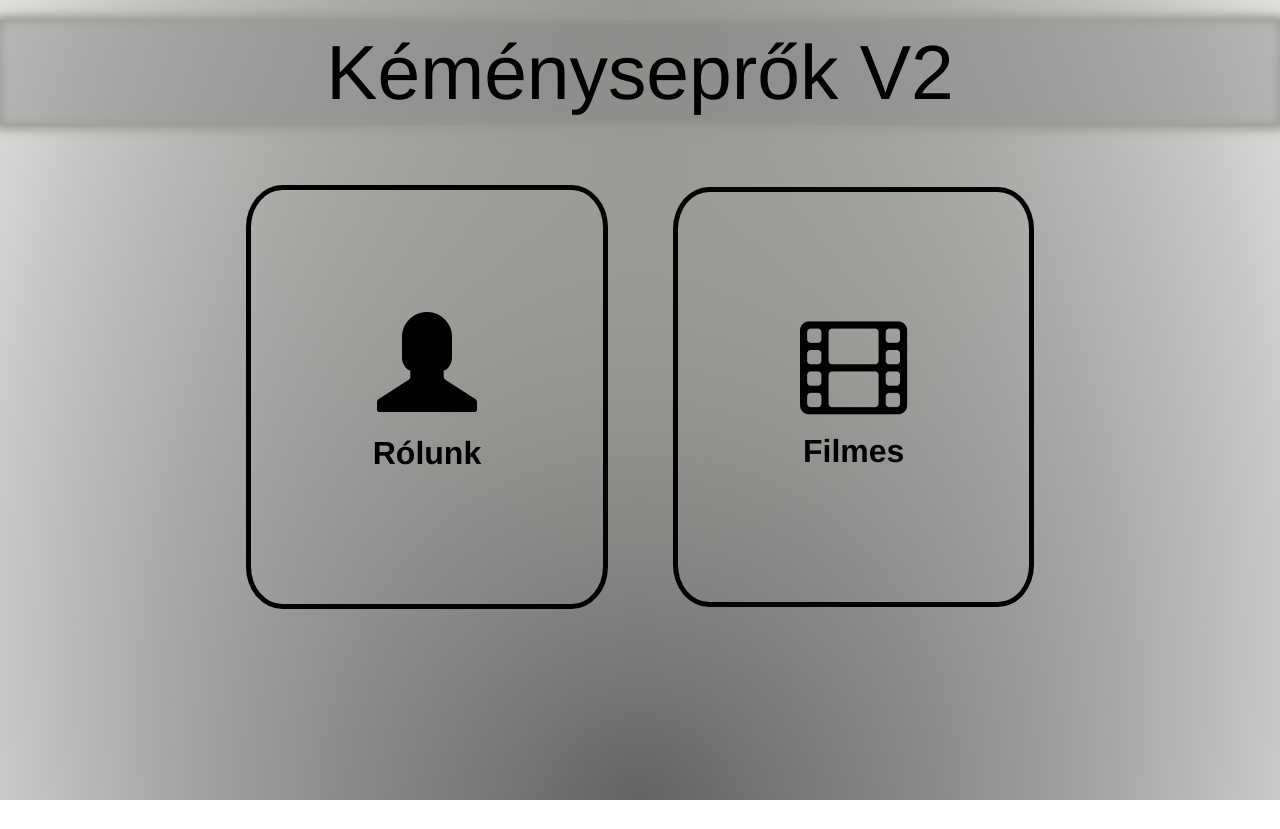
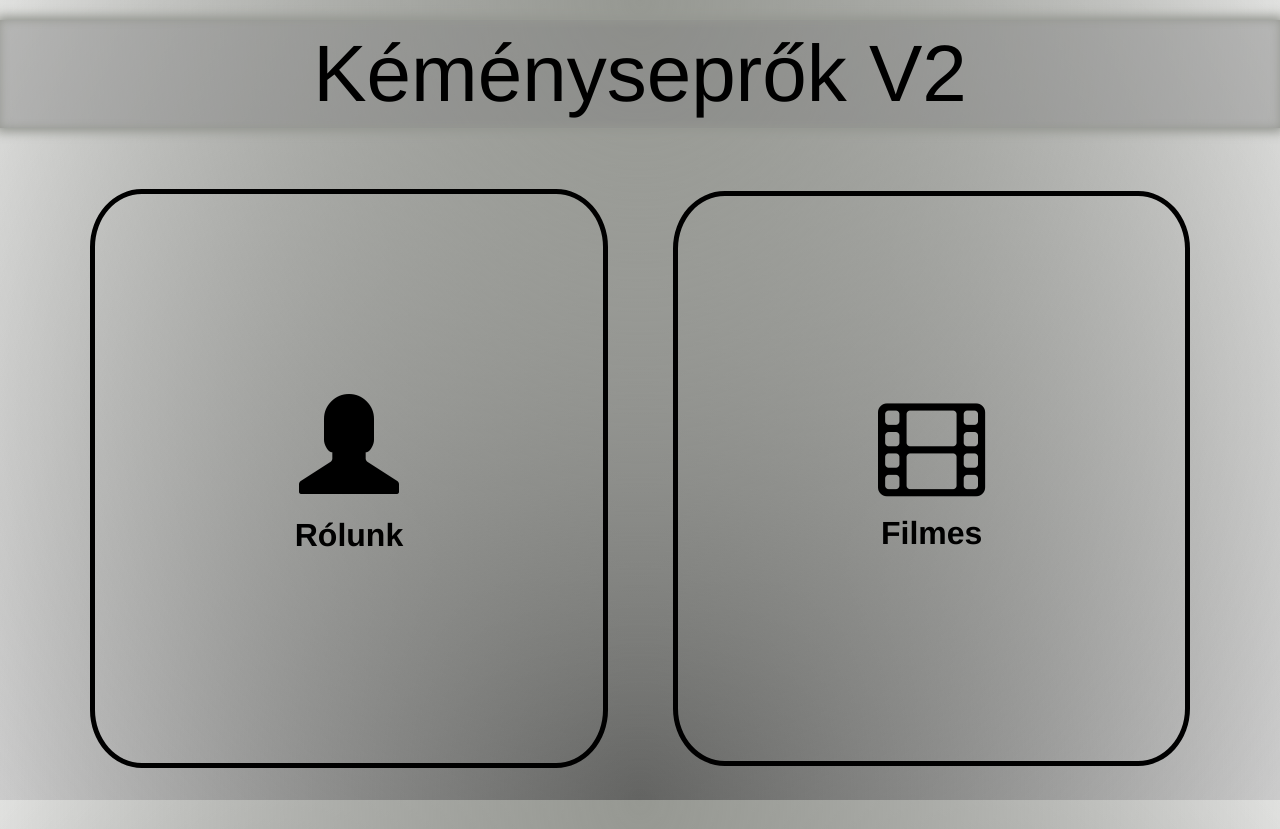
Before and after one commit to Dani-frog/BitFarago, a plain HTML site: page index.html in a window 1280 px wide. Before the commit the page ends 800 px from the top, so only its background shows below. Drawn offline with nearby package versions, Linux system fonts and the light colour scheme.

Commit message:
főoldal méééég

```diff
--- a/stlye.css
+++ b/stlye.css
@@ -6,14 +6,21 @@ body{
     background-size: cover;
     position: relative;
 }
+
+
 #cim h1{
     background-color: rgba(128, 128, 128, 0.432);
     padding: .8%;
     box-shadow: 0 0 10px 0 #969892 inset, 0 0 10px 4px #969892;
     text-align: center;
     color: black;
-    font-size:6vw;
 }
+@media screen and (min-width: 601px) {
+    #cim h1{
+      font-size: 80px;
+    }
+}
+
 #szelektor{
 
     margin: 1rem;
@@ -24,7 +31,7 @@ body{
     display: inline-block;
     border: 5px solid black;
     border-radius: 10%;
-    padding: 10%;
+    padding: 20rem;
     margin: 2.5%;
     vertical-align: middle;
 }
```
